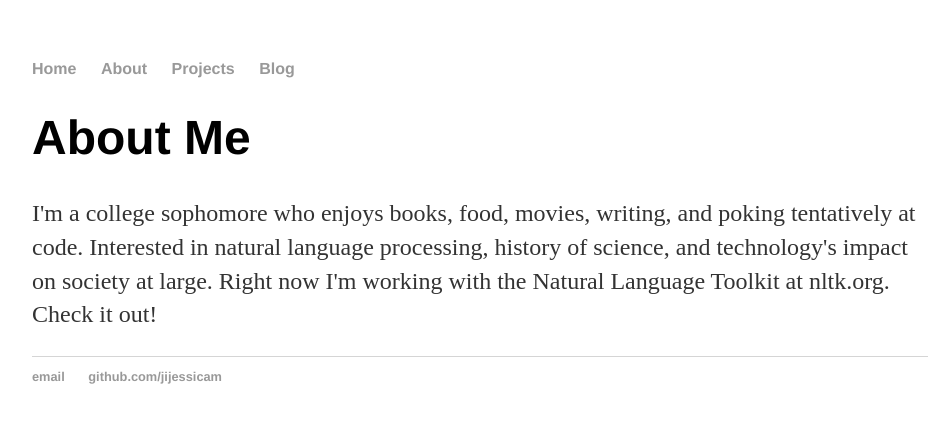
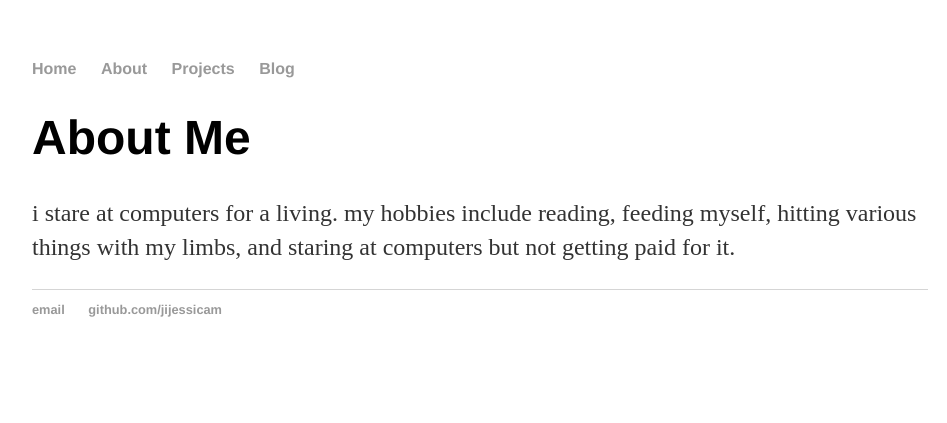
Before and after one commit to jijessicam/jijessicam.github.io, a Jekyll site: the page built from about/index.html, in a window 1280 px wide. Shown: the top 423 px of the page, without its empty margins (160-1107 px from the left). Built offline with Jekyll 4.4.1, drawn with Linux system fonts in a browser that asks for light colours.

Commit message:
Update index.html

```diff
--- a/about/index.html
+++ b/about/index.html
@@ -4,7 +4,5 @@
 ---
 	<h1>{{ page.title }}</h1>
   <p>
-  I'm a college sophomore who enjoys books, food, movies, writing, and poking tentatively at code.
-  Interested in natural language processing, history of science, and technology's impact on society at large.
-  Right now I'm working with the Natural Language Toolkit at nltk.org. Check it out!
+	i stare at computers for a living. my hobbies include reading, feeding myself, hitting various things with my limbs, and staring at computers but not getting paid for it.
   </p>
```
